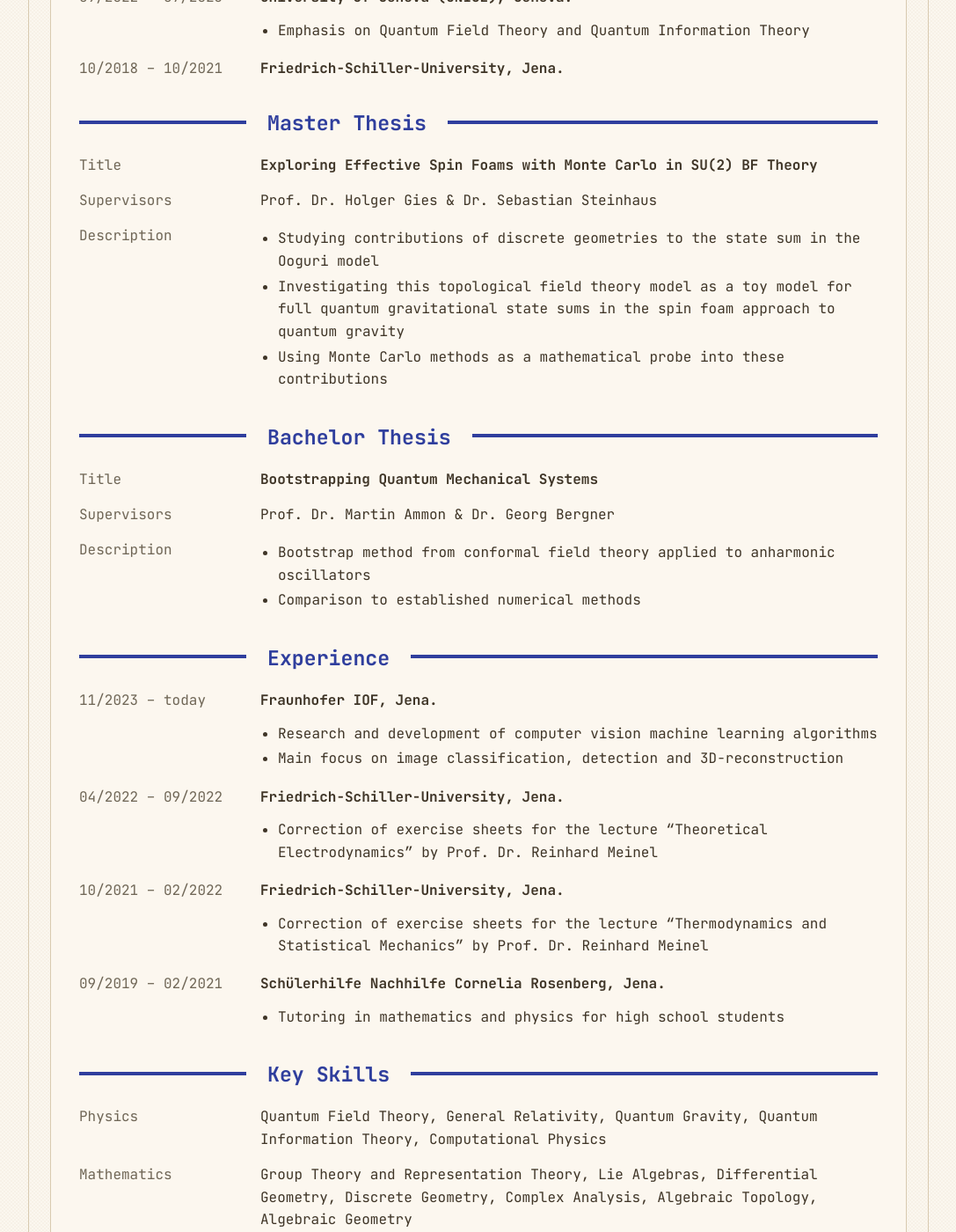
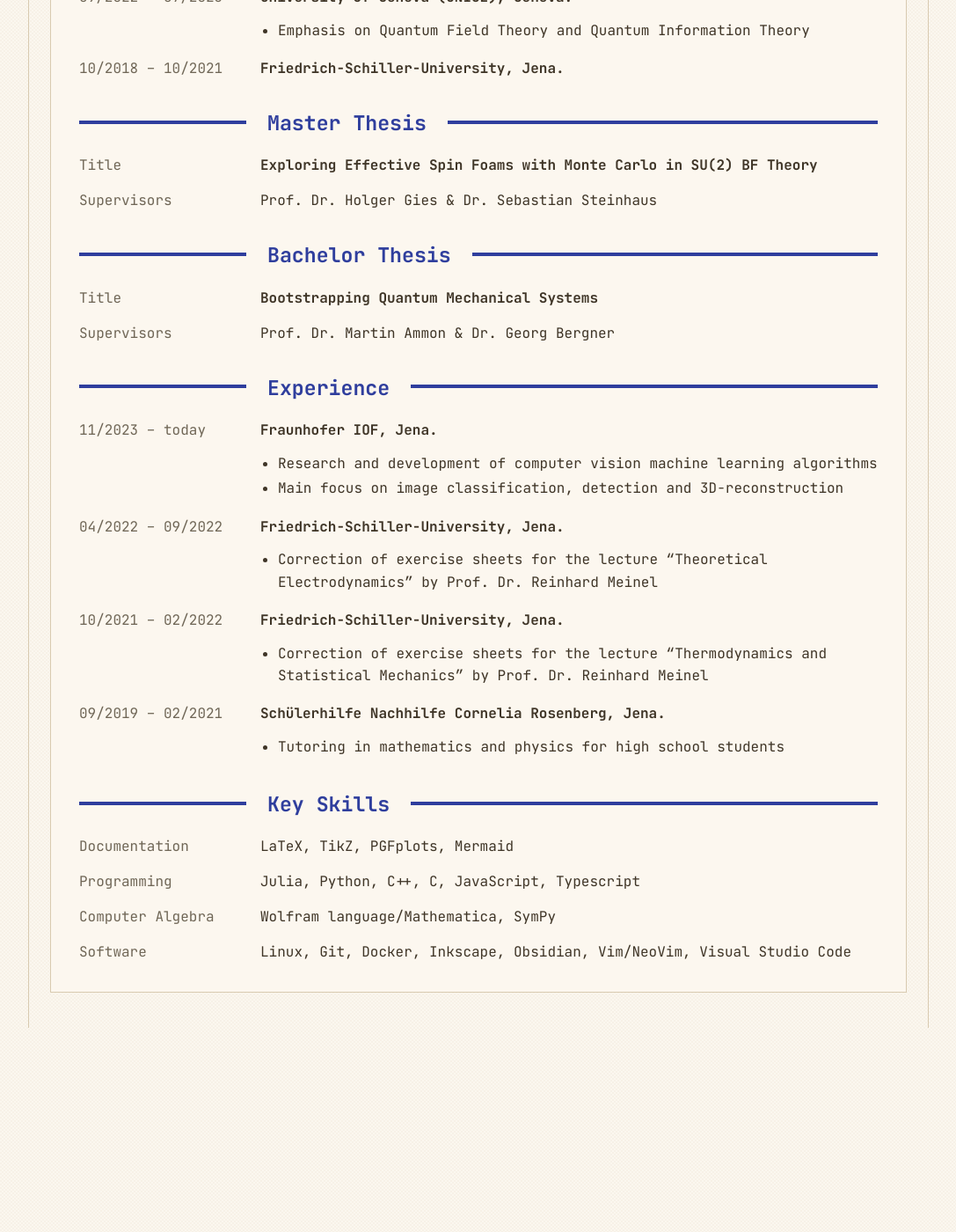
Before and after one commit to I-am-Rudi/i-am-rudi.github.io, a Jekyll site: the page built from cv.md, in a window 1280 px wide and 1400 px high, scrolled down 669 px. Shown: the whole window at 88% size, without its empty margins (96-1183 px from the left). Built offline with Jekyll 4.4.1, drawn with Linux system fonts in a browser that asks for light colours; nearby versions of some CDN libraries; after the commit the page ends 1837 px from its top, so only the background shows below that; some of the changed text lies outside the part shown.

Commit message:
Information cleanup

```diff
--- a/cv.md
+++ b/cv.md
@@ -44,13 +44,6 @@ Prof. Dr. Holger Gies & Dr. Sebastian Steinhaus
 {% endcapture %}
 {% include cv-item.html date="Supervisors" content=master_thesis_supervisors %}
 
-{% capture master_thesis_description %}
-- Studying contributions of discrete geometries to the state sum in the Ooguri model
-- Investigating this topological field theory model as a toy model for full quantum gravitational state sums in the spin foam approach to quantum gravity
-- Using Monte Carlo methods as a mathematical probe into these contributions
-{% endcapture %}
-{% include cv-item.html date="Description" content=master_thesis_description %}
-
 {% include cv-heading.html title="Bachelor Thesis" %}
 
 {% capture bachelor_thesis_title %}
@@ -62,12 +55,6 @@ Prof. Dr. Holger Gies & Dr. Sebastian Steinhaus
 Prof. Dr. Martin Ammon & Dr. Georg Bergner
 {% endcapture %}
 {% include cv-item.html date="Supervisors" content=bachelor_thesis_supervisors %}
-
-{% capture bachelor_thesis_description %}
-- Bootstrap method from conformal field theory applied to anharmonic oscillators
-- Comparison to established numerical methods
-{% endcapture %}
-{% include cv-item.html date="Description" content=bachelor_thesis_description %}
 
 {% include cv-heading.html title="Experience" %}
 
@@ -102,16 +89,6 @@ Prof. Dr. Martin Ammon & Dr. Georg Bergner
 
 {% include cv-heading.html title="Key Skills" %}
 
-{% capture physics_skills %}
-Quantum Field Theory, General Relativity, Quantum Gravity, Quantum Information Theory, Computational Physics
-{% endcapture %}
-{% include cv-item.html date="Physics" content=physics_skills %}
-
-{% capture math_skills %}
-Group Theory and Representation Theory, Lie Algebras, Differential Geometry, Discrete Geometry, Complex Analysis, Algebraic Topology, Algebraic Geometry
-{% endcapture %}
-{% include cv-item.html date="Mathematics" content=math_skills %}
-
 {% capture documentation_skills %}
 LaTeX, TikZ, PGFplots, Mermaid
 {% endcapture %}
@@ -128,7 +105,7 @@ Wolfram language/Mathematica, SymPy
 {% include cv-item.html date="Computer Algebra" content=computer_algebra_skills %}
 
 {% capture software_skills %}
-Linux, Git, Inkscape, Obsidian
+Linux, Git, Docker, Inkscape, Obsidian, Vim/NeoVim, Visual Studio Code
 {% endcapture %}
 {% include cv-item.html date="Software" content=software_skills %}
 {% endcapture %}
```
Also changed, not shown: other parts of cv.md (+1 -1 lines), _posts/2026-03-30-example-post.md (+1 -1 lines), about.md (+1 -1 lines), blog.md (+3 -2 lines), index.md (+13 -1 lines).
